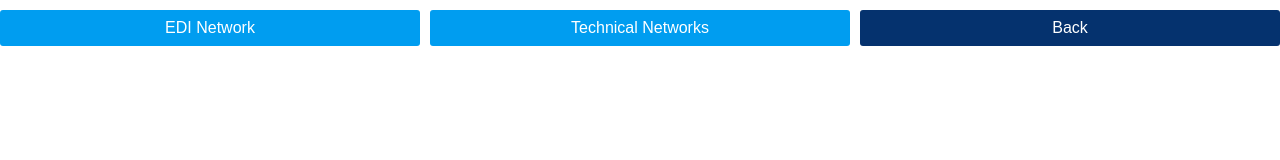
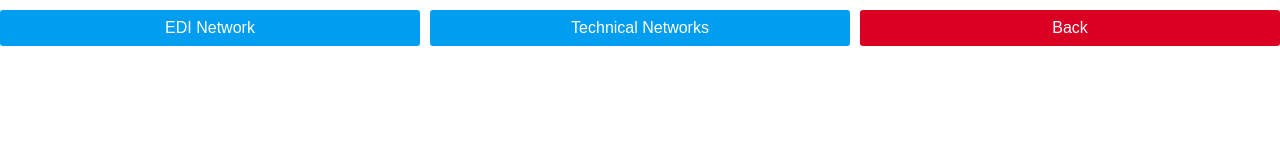
Before and after one commit to rahdrambolldk/navBar2, a plain HTML site: page index.html in a window 1280 px wide. Both pictures are taken after a click on the link "Networks Menu". Drawn offline with Linux system fonts and the light colour scheme.

Commit message:
Update index.html
Changed back button color

```diff
--- a/index.html
+++ b/index.html
@@ -79,7 +79,7 @@
             transform: translateX(-100%);
         }
         .sub-buttons a.back-button {
-            background: #05326e; /* Changed color for the back button */
+            background: #da0024; /* Changed color for the back button */
         }
     </style>
 </head>
```
